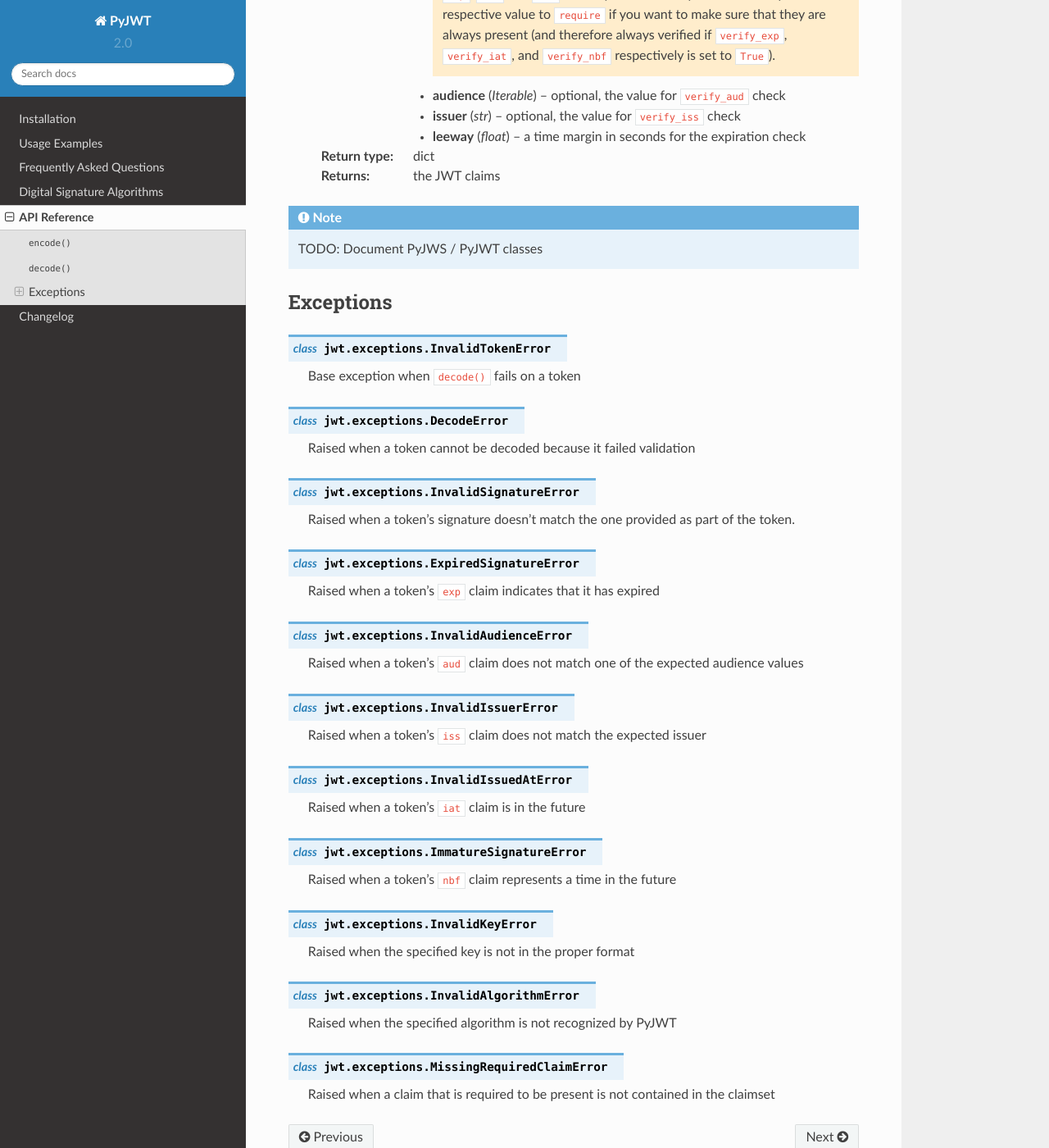
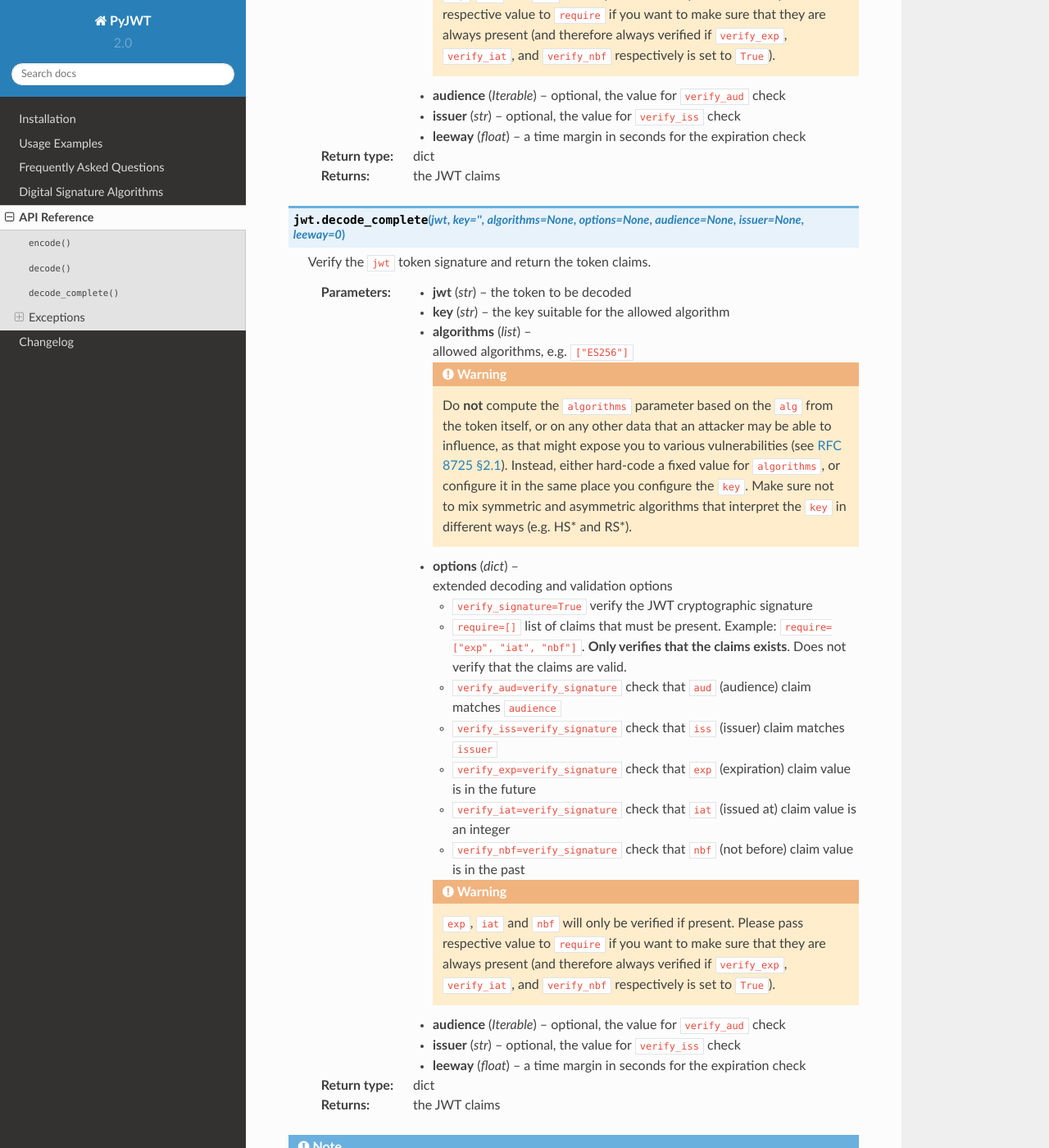
Before and after one commit to jpadilla/pyjwt, a Sphinx documentation site: the page built from docs/api.rst, in a window 1280 px wide and 1400 px high, scrolled down 1429 px. Shown: the whole window at 82% size. Built offline with Sphinx 7.4.7 and the Read the Docs theme 2.0.0, drawn with Linux system fonts in a browser that asks for light colours; some of the changed text lies outside the part shown.

Commit message:
Copy `jwt.decode` documentation to `jwt.decode_complete`

```diff
--- a/docs/api.rst
+++ b/docs/api.rst
@@ -67,7 +67,55 @@ API Reference
     :rtype: dict
     :returns: the JWT claims
 
-.. note:: TODO: Document PyJWS / PyJWT classes
+.. function:: decode_complete(jwt, key="", algorithms=None, options=None, audience=None, issuer=None, leeway=0)
+
+    Verify the ``jwt`` token signature and return the token claims.
+
+    :param str jwt: the token to be decoded
+    :param str key: the key suitable for the allowed algorithm
+
+    :param list algorithms: allowed algorithms, e.g. ``["ES256"]``
+
+        .. warning::
+
+           Do **not** compute the ``algorithms`` parameter based on
+           the ``alg`` from the token itself, or on any other data
+           that an attacker may be able to influence, as that might
+           expose you to various vulnerabilities (see `RFC 8725 §2.1
+           <https://www.rfc-editor.org/rfc/rfc8725.html#section-2.1>`_). Instead,
+           either hard-code a fixed value for ``algorithms``, or
+           configure it in the same place you configure the
+           ``key``. Make sure not to mix symmetric and asymmetric
+           algorithms that interpret the ``key`` in different ways
+           (e.g. HS\* and RS\*).
+
+    :param dict options: extended decoding and validation options
+
+        * ``verify_signature=True`` verify the JWT cryptographic signature
+        * ``require=[]`` list of claims that must be present.
+          Example: ``require=["exp", "iat", "nbf"]``.
+          **Only verifies that the claims exists**. Does not verify that the claims are valid.
+        * ``verify_aud=verify_signature`` check that ``aud`` (audience) claim matches ``audience``
+        * ``verify_iss=verify_signature`` check that ``iss`` (issuer) claim matches ``issuer``
+        * ``verify_exp=verify_signature`` check that ``exp`` (expiration) claim value is in the future
+        * ``verify_iat=verify_signature`` check that ``iat`` (issued at) claim value is an integer
+        * ``verify_nbf=verify_signature`` check that ``nbf`` (not before) claim value is in the past
+
+        .. warning::
+
+            ``exp``, ``iat`` and ``nbf`` will only be verified if present.
+            Please pass respective value to ``require`` if you want to make
+            sure that they are always present (and therefore always verified
+            if ``verify_exp``, ``verify_iat``, and ``verify_nbf`` respectively
+            is set to ``True``).
+
+    :param Iterable audience: optional, the value for ``verify_aud`` check
+    :param str issuer: optional, the value for ``verify_iss`` check
+    :param float leeway: a time margin in seconds for the expiration check
+    :rtype: dict
+    :returns: the JWT claims
+
+.. note:: TODO: Document PyJWS class
 
 Exceptions
 ----------
```
